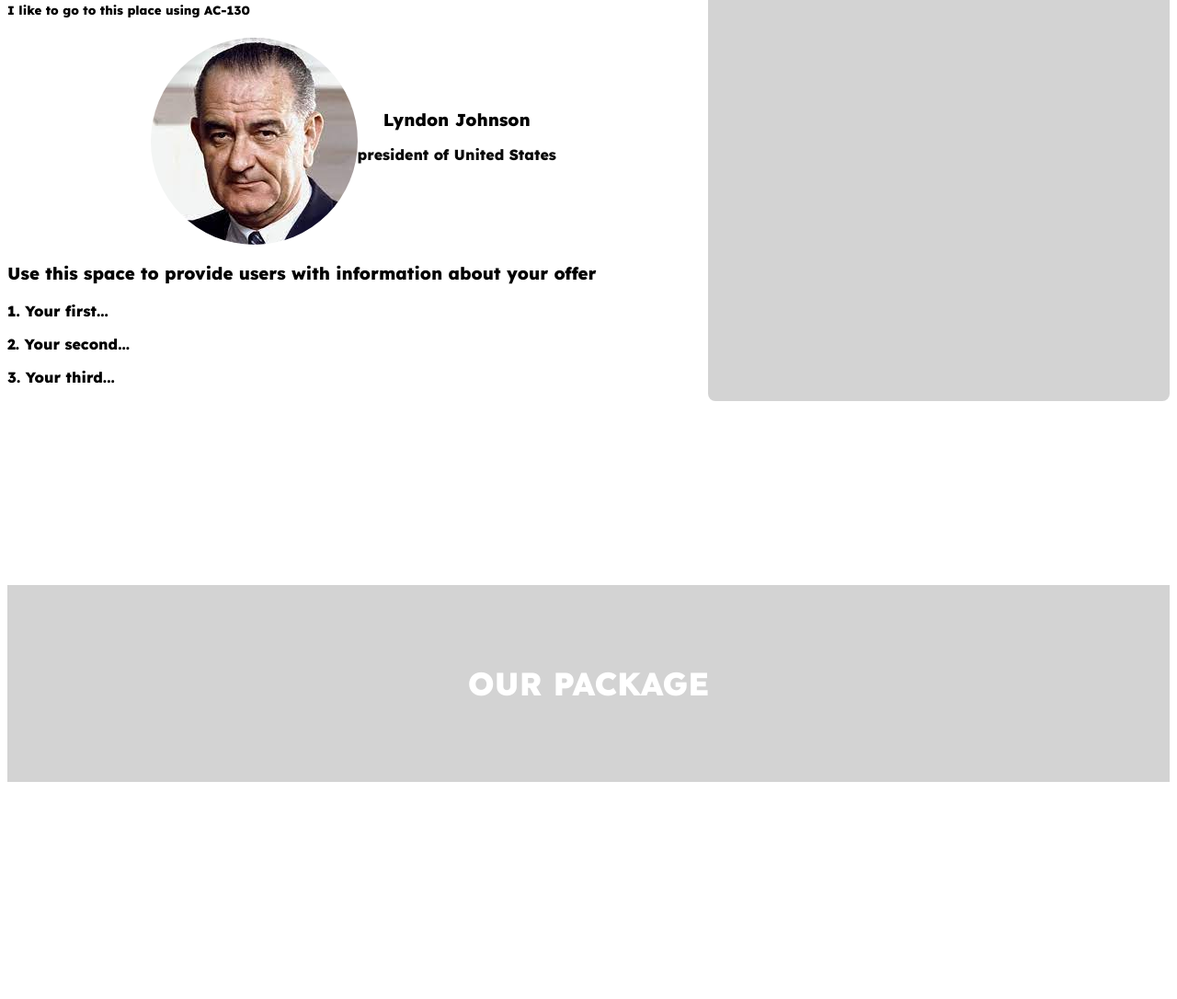
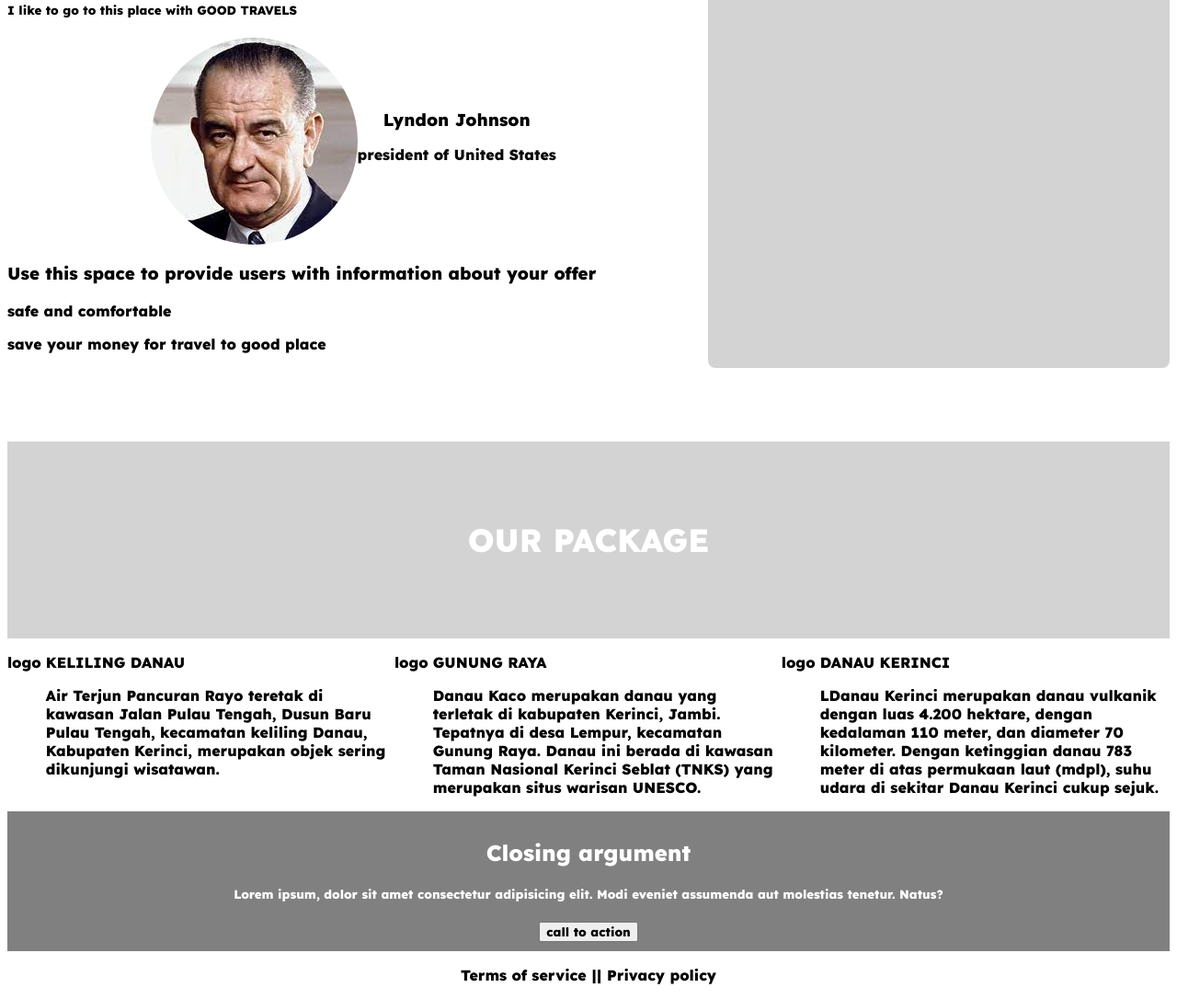
Before and after one commit to revou-fundamental-course/13-nov-23-arunikaroscent, a plain HTML site: page index.html in a window 1280 px wide. Shown: the part 730-1816 px from the top of the page at 92% size. Before the commit the page ends 1588 px from the top, so only its background shows below. Drawn offline with Linux system fonts and the light colour scheme.

Commit message:
tahap finish

```diff
--- a/css/style.css
+++ b/css/style.css
@@ -138,6 +138,31 @@ button {
   font-size: 30px;
   padding: 50px 0;
 }
+.location-list {
+  display: flex;
+  flex-flow: row wrap;
+}
+
+.location {
+  flex-basis: 33.3%;
+  display: flex;
+  flex-direction: row;
+}
+
+.location p {
+  margin-right: 5px;
+}
+
+.closing {
+  text-align: center;
+  background-color: gray;
+  color: white;
+  padding: 10px 0;
+}
+
+.footer {
+  text-align: center;
+}
 
 /* responsive design */
 @media screen and (max-width: 600px) {
--- a/index.html
+++ b/index.html
@@ -20,15 +20,15 @@
         </nav>
       </section>
       <section class="title-header">
-        <h1>GOOD MORNING VIETNAM!!!!!</h1>
-        <h3>let me teach you what is freedom</h3>
+        <h1>GOOD TRAVELS</h1>
+        <h3>safe and comfortable with us</h3>
       </section>
     </header>
 
     <main id="main-section">
       <section class="review-section">
         <img src="assets/danaukaco.jpeg" id="slider" />
-        <h5>I like to go to this place using AC-130</h5>
+        <h5>I like to go to this place with GOOD TRAVELS</h5>
         <div class="testimony-account">
           <img src="assets/president usa.jpeg" class="profile-img" />
           <div class="account-profile">
@@ -42,9 +42,9 @@
             offer
           </h3>
           <div>
-            <p>1. Your first...</p>
-            <p>2. Your second...</p>
-            <p>3. Your third...</p>
+            <p>safe and comfortable</p>
+            <p>save your money for travel to good place</p>
+
           </div>
         </section>
       </section>
@@ -75,12 +75,55 @@
         <h6 id="username"></h6>
       </section>
     </main>
-    <br><br><br><br><br><br><br><br><br><br>
+    <br><br><br><br>
     <section class="our-package">
       <section class="package-header">
         <h1>OUR PACKAGE</h1>
       </section>
     </section>
+    <section class="location-list">
+      <div class="location">
+        <p>logo</p>
+        <div class="location-detail">
+          <p>KELILING DANAU</p>
+          <p>
+            Air Terjun Pancuran Rayo teretak di kawasan Jalan Pulau Tengah, Dusun Baru Pulau Tengah, kecamatan keliling Danau, Kabupaten Kerinci, merupakan objek sering dikunjungi wisatawan.
+        </div>
+      </div>
+      <div class="location">
+        <p>logo</p>
+        <div class="location-detail">
+          <p>GUNUNG RAYA</p>
+          <p>
+            Danau Kaco merupakan danau yang terletak di kabupaten Kerinci, Jambi. Tepatnya di desa Lempur, kecamatan Gunung Raya. Danau ini berada di kawasan Taman Nasional Kerinci Seblat (TNKS) yang merupakan situs warisan UNESCO.
+          </p>
+        </div>
+      </div>
+      <div class="location">
+        <p>logo</p>
+        <div class="location-detail">
+          <p>DANAU KERINCI</p>
+          <p>
+            LDanau Kerinci merupakan danau vulkanik dengan luas 4.200 hektare, dengan kedalaman 110 meter, dan diameter 70 kilometer. Dengan ketinggian danau 783 meter di atas permukaan laut (mdpl), suhu udara di sekitar Danau Kerinci cukup sejuk.
+        </div>
+      </div>
+    </section>
+  </section>
+  <section class="closing">
+    <h1>Closing argument</h1>
+    <h5>
+      Lorem ipsum, dolor sit amet consectetur adipisicing elit. Modi eveniet
+      assumenda aut molestias tenetur. Natus?
+    </h5>
+    <button type="button" class="primary-button">call to action</button>
+  </section>
+</main>
+
+<footer class="footer">
+
+  <p>Terms of service || Privacy policy</p>
+
+</footer>
 
     <script src="./js/script.js"></script>
   </body>
--- a/js/script.js
+++ b/js/script.js
@@ -1,4 +1,4 @@
-const submitButton = document.getElementsByClassName("primary-button"); // jangan pake class ntar kudu kasih urutan array
+const submitButton = document.getElementsByClassName("primary-button");
 const nameInput = document.getElementById("name-input");
 const emailInput = document.getElementById("email-input");
 const nameOutput = document.getElementById("username");
@@ -8,19 +8,15 @@ submitButton[0].addEventListener("click", function (event) {
   if (nameInput.value.length === 0 || emailInput.value.length === 0) {
     alert("nama atau email tidak boleh kosong");
   } else {
-    // ini buat ngasih peringatan dibawah form
     nameOutput.textContent = nameInput.value;
   }
 });
 
-// nameInput.addEventListener("input", function (event) {
-//   console.log(event);
-// });
 
-// bikin list image
-const images = ["assets/danaukaco.jpeg", "assets/khayanganbig.jpg", "assets/pancuranrayabig.jpg"];
 
-// fungsi penambahan i dan autoslider gambar
+const images = ["assets/danaukaco.jpeg", "assets/danaukerincibig.jpeg", "assets/pancuranrayabig.jpg"];
+
+
 var i = 0;
 function bannerSlide() {
   i += 1;
@@ -30,7 +26,7 @@ function bannerSlide() {
   imageSlider.src = images[i];
 }
 
-// otomasi run funsi bannerSlide
+
 setInterval(bannerSlide, 1000);
 
 console.log("cobain pull request");
```
Also changed, not shown: assets/danaukerincibig.jpeg (added), assets/khayanganbig.jpg (deleted).
